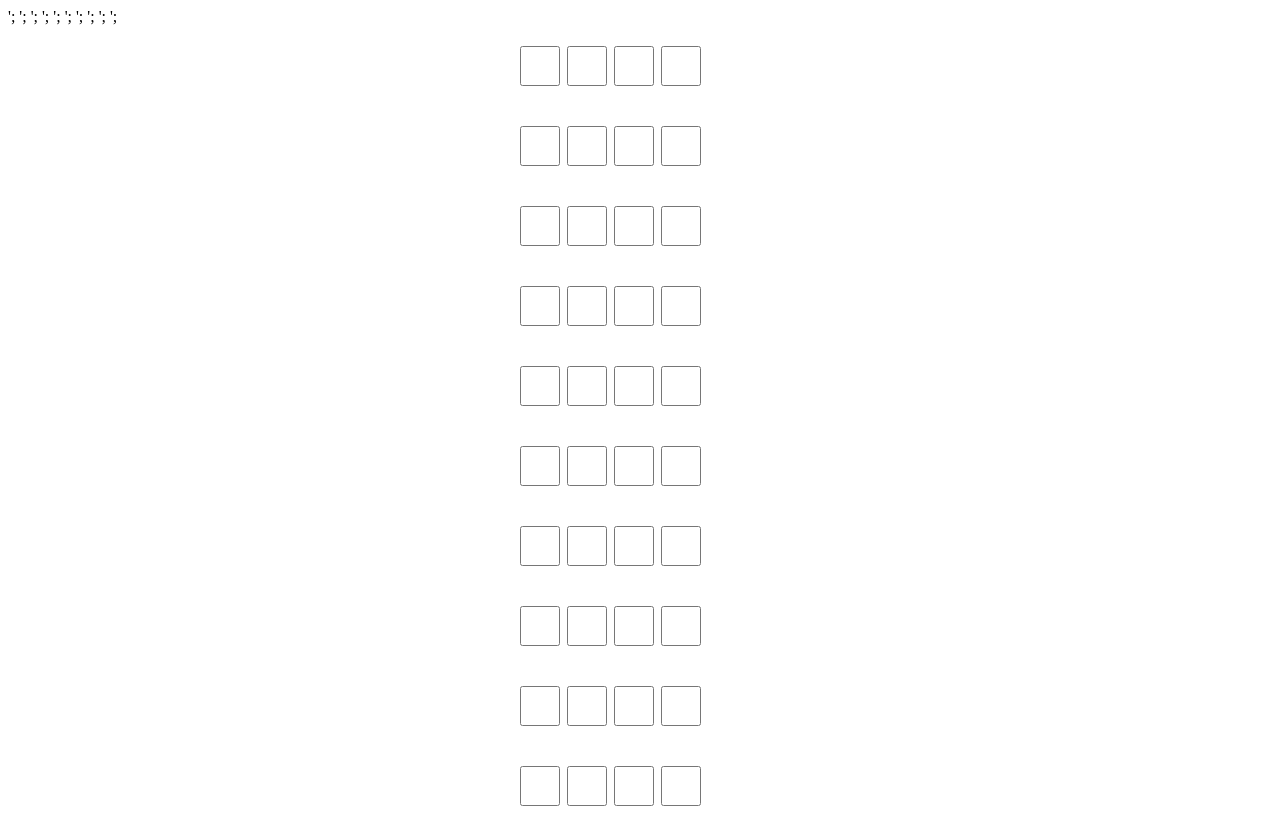
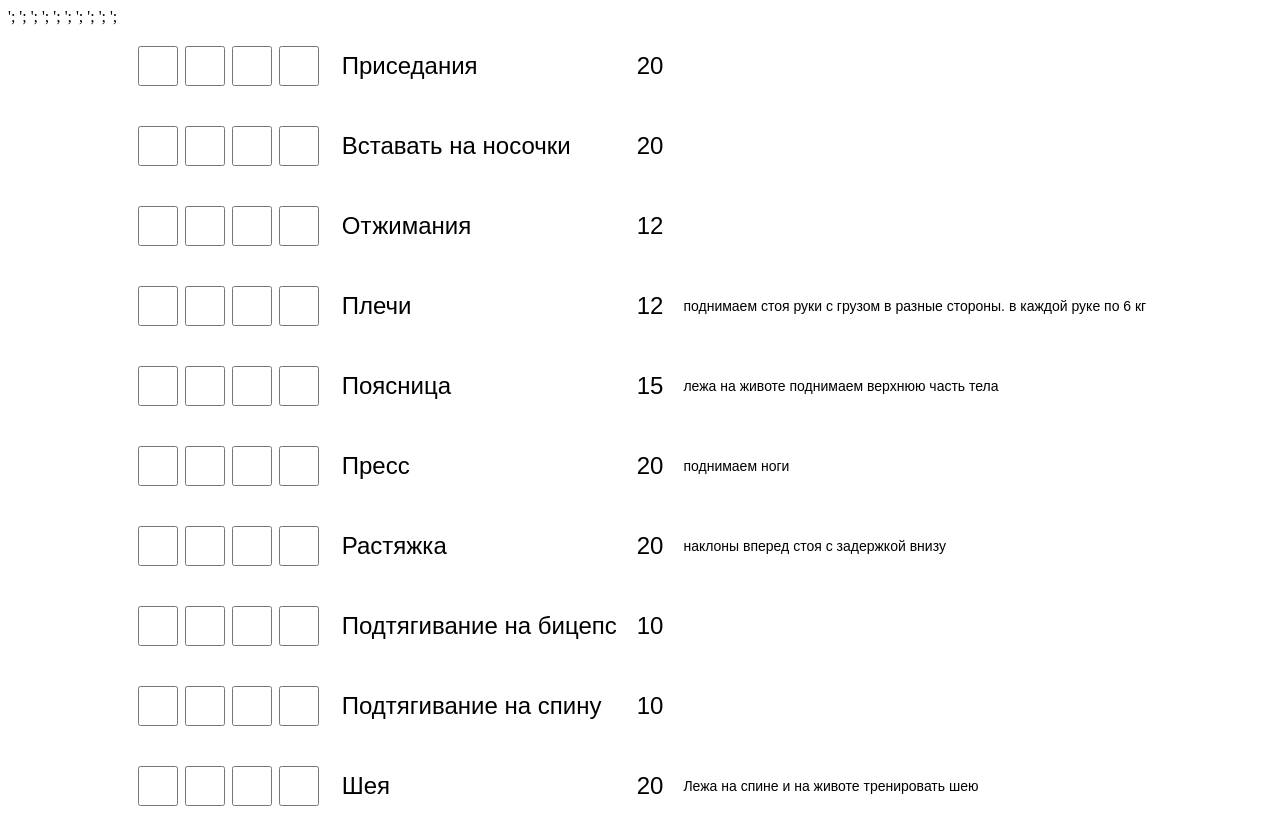
Before and after one commit to Rocaccel/train_checklist, a plain HTML site: page index.html in a window 1280 px wide. Drawn offline with Linux system fonts and the light colour scheme.

Commit message:
Заполнил и сохранил

```diff
--- a/index.html
+++ b/index.html
@@ -46,63 +46,63 @@
 
 	<tr>
 		<td class="tg-0pky"><input class="checkbox" type="checkbox"><input class="checkbox" type="checkbox"><input class="checkbox" type="checkbox"><input  class="checkbox" type="checkbox"></td>';
-		<td class="tg-v8dz"></td>
-		<td class="tg-lbo9"></td>
+		<td class="tg-v8dz">Приседания</td>
+		<td class="tg-lbo9">20</td>
 		<td class="tg-lboi"></td>
 	</tr>
 	<tr>
 		<td class="tg-0pky"><input class="checkbox" type="checkbox"><input class="checkbox" type="checkbox"><input class="checkbox" type="checkbox"><input  class="checkbox" type="checkbox"></td>';
-		<td class="tg-v8dz"></td>
-		<td class="tg-lbo9"></td>
+		<td class="tg-v8dz">Вставать на носочки</td>
+		<td class="tg-lbo9">20</td>
 		<td class="tg-lboi"></td>
 	</tr>
 	<tr>
 		<td class="tg-0pky"><input class="checkbox" type="checkbox"><input class="checkbox" type="checkbox"><input class="checkbox" type="checkbox"><input  class="checkbox" type="checkbox"></td>';
-		<td class="tg-v8dz"></td>
-		<td class="tg-lbo9"></td>
+		<td class="tg-v8dz">Отжимания</td>
+		<td class="tg-lbo9">12</td>
 		<td class="tg-lboi"></td>
 	</tr>
 	<tr>
 		<td class="tg-0pky"><input class="checkbox" type="checkbox"><input class="checkbox" type="checkbox"><input class="checkbox" type="checkbox"><input  class="checkbox" type="checkbox"></td>';
-		<td class="tg-v8dz"></td>
-		<td class="tg-lbo9"></td>
+		<td class="tg-v8dz">Плечи</td>
+		<td class="tg-lbo9">12</td>
+		<td class="tg-lboi">поднимаем стоя руки с грузом в разные стороны. в каждой руке по 6 кг</td>
+	</tr>
+	<tr>
+		<td class="tg-0pky"><input class="checkbox" type="checkbox"><input class="checkbox" type="checkbox"><input class="checkbox" type="checkbox"><input  class="checkbox" type="checkbox"></td>';
+		<td class="tg-v8dz">Поясница</td>
+		<td class="tg-lbo9">15</td>
+		<td class="tg-lboi">лежа на животе поднимаем верхнюю часть тела</td>
+	</tr>
+	<tr>
+		<td class="tg-0pky"><input class="checkbox" type="checkbox"><input class="checkbox" type="checkbox"><input class="checkbox" type="checkbox"><input  class="checkbox" type="checkbox"></td>';
+		<td class="tg-v8dz">Пресс</td>
+		<td class="tg-lbo9">20</td>
+		<td class="tg-lboi">поднимаем ноги</td>
+	</tr>
+	<tr>
+		<td class="tg-0pky"><input class="checkbox" type="checkbox"><input class="checkbox" type="checkbox"><input class="checkbox" type="checkbox"><input  class="checkbox" type="checkbox"></td>';
+		<td class="tg-v8dz">Растяжка</td>
+		<td class="tg-lbo9">20</td>
+		<td class="tg-lboi">наклоны вперед стоя с задержкой внизу</td>
+	</tr>
+	<tr>
+		<td class="tg-0pky"><input class="checkbox" type="checkbox"><input class="checkbox" type="checkbox"><input class="checkbox" type="checkbox"><input  class="checkbox" type="checkbox"></td>';
+		<td class="tg-v8dz">Подтягивание на бицепс	</td>
+		<td class="tg-lbo9">10</td>
 		<td class="tg-lboi"></td>
 	</tr>
 	<tr>
 		<td class="tg-0pky"><input class="checkbox" type="checkbox"><input class="checkbox" type="checkbox"><input class="checkbox" type="checkbox"><input  class="checkbox" type="checkbox"></td>';
-		<td class="tg-v8dz"></td>
-		<td class="tg-lbo9"></td>
+		<td class="tg-v8dz">Подтягивание на спину</td>
+		<td class="tg-lbo9">10</td>
 		<td class="tg-lboi"></td>
 	</tr>
 	<tr>
 		<td class="tg-0pky"><input class="checkbox" type="checkbox"><input class="checkbox" type="checkbox"><input class="checkbox" type="checkbox"><input  class="checkbox" type="checkbox"></td>';
-		<td class="tg-v8dz"></td>
-		<td class="tg-lbo9"></td>
-		<td class="tg-lboi"></td>
-	</tr>
-	<tr>
-		<td class="tg-0pky"><input class="checkbox" type="checkbox"><input class="checkbox" type="checkbox"><input class="checkbox" type="checkbox"><input  class="checkbox" type="checkbox"></td>';
-		<td class="tg-v8dz"></td>
-		<td class="tg-lbo9"></td>
-		<td class="tg-lboi"></td>
-	</tr>
-	<tr>
-		<td class="tg-0pky"><input class="checkbox" type="checkbox"><input class="checkbox" type="checkbox"><input class="checkbox" type="checkbox"><input  class="checkbox" type="checkbox"></td>';
-		<td class="tg-v8dz"></td>
-		<td class="tg-lbo9"></td>
-		<td class="tg-lboi"></td>
-	</tr>
-	<tr>
-		<td class="tg-0pky"><input class="checkbox" type="checkbox"><input class="checkbox" type="checkbox"><input class="checkbox" type="checkbox"><input  class="checkbox" type="checkbox"></td>';
-		<td class="tg-v8dz"></td>
-		<td class="tg-lbo9"></td>
-		<td class="tg-lboi"></td>
-	</tr>
-	<tr>
-		<td class="tg-0pky"><input class="checkbox" type="checkbox"><input class="checkbox" type="checkbox"><input class="checkbox" type="checkbox"><input  class="checkbox" type="checkbox"></td>';
-		<td class="tg-v8dz"></td>
-		<td class="tg-lbo9"></td>
-		<td class="tg-lboi"></td>
+		<td class="tg-v8dz">Шея</td>
+		<td class="tg-lbo9">20</td>
+		<td class="tg-lboi">Лежа на спине и на животе тренировать шею</td>
 	</tr>
 	</tbody>
 </table>
```
